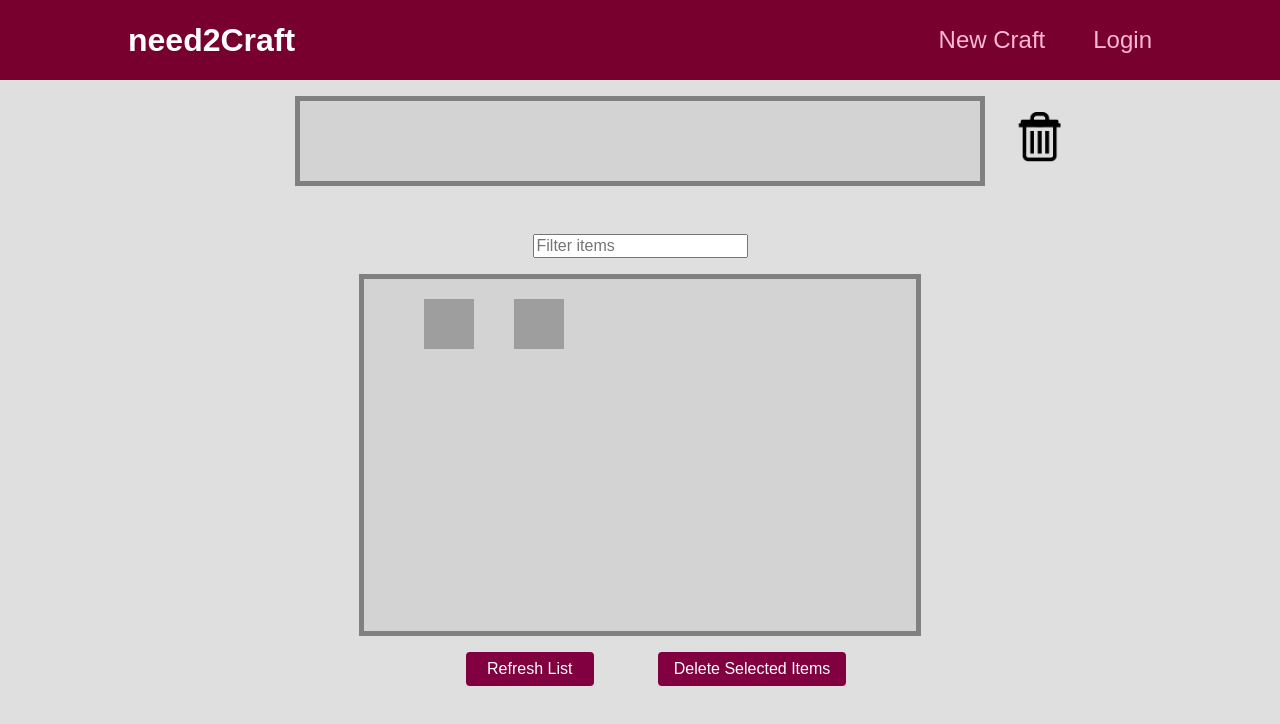
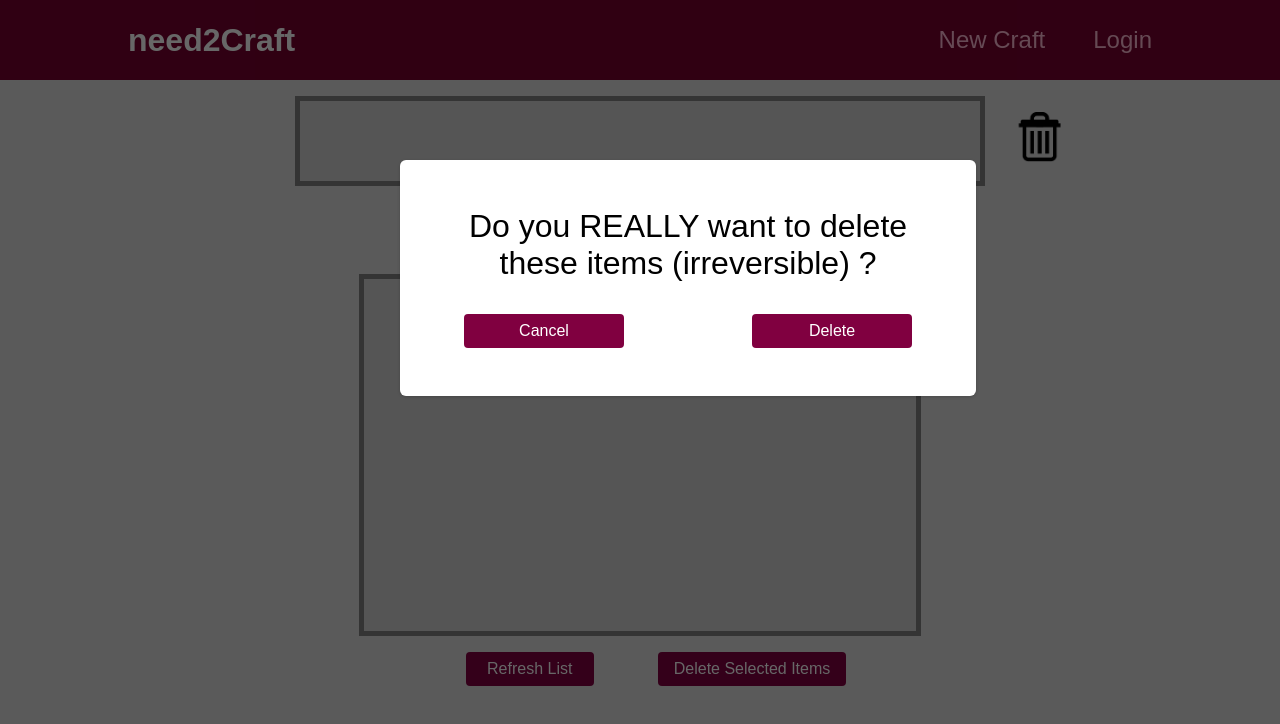
Before and after one commit to noclone/need2craft, a React (Create React App) app: page / in a window 1280 px wide. Both pictures are taken after a click on the button "Delete Selected Items". Shown: the top 724 px of the page. Built offline with nearby package versions, Linux system fonts and the light colour scheme; grey boxes are pictures that could not be loaded.

Commit message:
ask on delete

```diff
--- a/src/components/ItemsList.js
+++ b/src/components/ItemsList.js
@@ -6,12 +6,16 @@ import classes from "./ItemsList.module.css";
 
 import baseItems from "./baseItems.json";
 
+import BackDrop from "./BackDrop";
+
 function ItemsList(props) {
   const [itemsList, setItemsList] = useState([]);
 
   const [selectedItems, setSelectedItems] = useState([]);
 
-  const [ filter, setFilter ] = useState("");
+  const [filter, setFilter] = useState("");
+
+  const [ask, setAsk] = useState(false);
 
   function updateList() {
     if (props.loggedIn != null) {
@@ -53,14 +57,48 @@ function ItemsList(props) {
 
   return (
     <div className={classes.containerItemList}>
-      <input className={classes.searchBar} type="text" name="searchText" placeholder="Filter items" onChange={(e) => setFilter(e.target.value)} />
+      {ask && (
+        <div>
+          <BackDrop backdrop="backdrop_dark" onClick={() => setAsk(false)} />
+          <div className={classes.askPopup}>
+            <div className={classes.popupText}>
+              Do you REALLY want to delete these items (irreversible) ?
+            </div>
+            <button
+              className={classes.cancelBtnPopup}
+              onClick={() => setAsk(false)}
+            >
+              Cancel
+            </button>
+            <button
+              className={classes.deleteBtnPopup}
+              onClick={() => {
+                deleteSelectedItems();
+                setAsk(false);
+              }}
+            >
+              Delete
+            </button>
+          </div>
+        </div>
+      )}
+      <input
+        className={classes.searchBar}
+        type="text"
+        name="searchText"
+        placeholder="Filter items"
+        onChange={(e) => setFilter(e.target.value)}
+      />
       <div className={classes.container}>
         <ol className={classes.ItemsList}>
           {itemsList.map((item, index) => {
-            console.log(item.name)
-            console.log(filter)
-            if (filter !== "" && !item.name.toLowerCase().includes(filter.toLowerCase()))
-                return;
+            console.log(item.name);
+            console.log(filter);
+            if (
+              filter !== "" &&
+              !item.name.toLowerCase().includes(filter.toLowerCase())
+            )
+              return;
             return (
               <Item
                 key={item.name}
@@ -75,7 +113,7 @@ function ItemsList(props) {
           <button onClick={updateList} className={classes.refreshBtn}>
             Refresh List
           </button>
-          <button onClick={deleteSelectedItems} className={classes.deleteBtn}>
+          <button onClick={() => setAsk(true)} className={classes.deleteBtn}>
             Delete Selected Items
           </button>
         </div>
--- a/src/components/ItemsList.module.css
+++ b/src/components/ItemsList.module.css
@@ -93,3 +93,46 @@
 .searchBar {
     font-size: 1rem;
 }
+
+.askPopup{
+    box-shadow: 0 1px 4px rgba(0, 0, 0, 0.2);
+    border-radius: 6px;
+    background-color: white;
+    padding: 3rem;
+    text-align: center;
+    width: 30rem;
+    z-index: 10;
+    position: fixed;
+    top: 20vh;
+    left: calc(50% - 15rem);
+  }
+
+  .popupText {
+    font-size: 2rem;
+  }
+
+  .cancelBtnPopup, .deleteBtnPopup{
+    width: 10rem;
+    font: inherit;
+    padding: 0.5rem 1rem;
+    cursor: pointer;
+    border-radius: 4px;
+    background-color: #800040;
+    color: white;
+    border: none;
+    margin-top: 2rem;
+  }
+
+
+  .cancelBtnPopup:hover, .deleteBtnPopup:hover{
+    background-color: #800040b9;
+  }
+
+
+  .cancelBtnPopup{
+    margin-right: 4rem;
+  }
+
+  .deleteBtnPopup{
+    margin-left: 4rem;
+  }
--- a/src/components/SelectedItemsBar.js
+++ b/src/components/SelectedItemsBar.js
@@ -76,7 +76,7 @@ function SelectedItemsBar(){
             <button className={classes.addBtnPopup} onClick={() => {addItemToList(ask[1], amount); setAsk([false, null])}}>Add</button>
           </div>
         </div>
-        <BackDrop backdrop="backdrop_dark"/>
+        <BackDrop backdrop="backdrop_dark" onClick={() => setAsk([false, null])}/>
       </div>}
     </div>
   )
```
